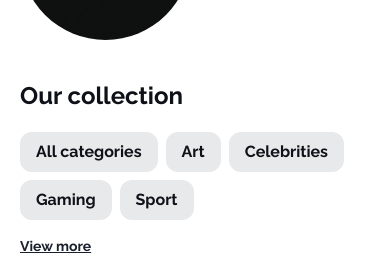
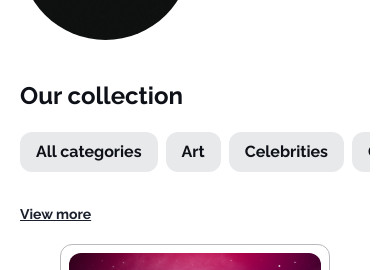
Before and after one commit to GitOmonwale/figma-to-code-ed2-week1, a React (Vite) app: page / in a window 390 px wide. Shown: the part 920-1190 px from the top of the page. Built offline with nearby package versions, Linux system fonts and the light colour scheme.

Commit message:
modification

```diff
--- a/src/components/Button.jsx
+++ b/src/components/Button.jsx
@@ -3,7 +3,7 @@ import React from 'react'
 const Button = ({ButtonName}) => {
   return (
     <div>
-      <button className='text-neutral-800 font-bold rounded-xl py-2 px-4 bg-neutral-50 hover:bg-neutral-800 hover:text-neutral-50 transition-all duration-100'>{ButtonName}</button>
+      <button className='whitespace-nowrap text-neutral-800 font-bold rounded-xl py-2 px-4 bg-neutral-50 hover:bg-neutral-800 hover:text-neutral-50 transition-all duration-100'>{ButtonName}</button>
     </div>
   )
 }
--- a/src/components/OurCollections.jsx
+++ b/src/components/OurCollections.jsx
@@ -1,4 +1,5 @@
 import React from 'react'
+import '../index.css'
 import Button from './Button'
 import OurCollectionsCard from './OurCollectionsCard'
 import { Collections } from '../constants'
@@ -15,7 +16,7 @@ const OurCollections = () => {
     <div className='py-10'>
       <h2 className='text-neutral-800 text-2xl font-bold mb-5'>Our collection</h2>
       <div className='flex sm:items-center items-start gap-4 justify-between flex-col sm:flex-row'>
-        <div className='flex gap-2 flex-wrap'>
+        <div className='w-full sm:overflow-hidden overflow-x-auto flex sm:flex-wrap flex-nowrap items-center gap-2 scrollbar-thin custom-scrollbar sm:pb-0 pb-4'>
           {
             Buttons.map((button, index) => (
               <Button
@@ -25,13 +26,14 @@ const OurCollections = () => {
             ))
           }
         </div>
-        <a href="#" className='font-bold text-sm text-neutral-500 underline'>View more</a>
+        <a href="#" className='font-bold text-sm text-neutral-500 underline whitespace-nowrap'>View more</a>
       </div>
       <div>
         <div className='grid lg:grid-cols-4 sm:grid-cols-2 lg:px-0 md:px-20 px-10 grid-cols-1 lg:gap-2 gap-4 mt-5'>
           <OurCollectionsCard CollectionsData={Collections} />
         </div>
       </div>
+
     </div>
   )
 }
--- a/src/index.css
+++ b/src/index.css
@@ -1,3 +1,25 @@
 @tailwind base;
 @tailwind components;
 @tailwind utilities;
+
+
+/* Styles de la scrollbar */
+.custom-scrollbar::-webkit-scrollbar {
+    width: 5px;
+    height: 10px;
+  }
+
+  .custom-scrollbar::-webkit-scrollbar-track {
+    background: #f1f1f1;
+    border-radius: 10px;
+  }
+
+  .custom-scrollbar::-webkit-scrollbar-thumb {
+    background-color: #888;
+    border-radius: 10px;
+    border: 3px solid #f1f1f1;
+  }
+
+  .custom-scrollbar::-webkit-scrollbar-thumb:hover {
+    background: #555;
+  }
```
